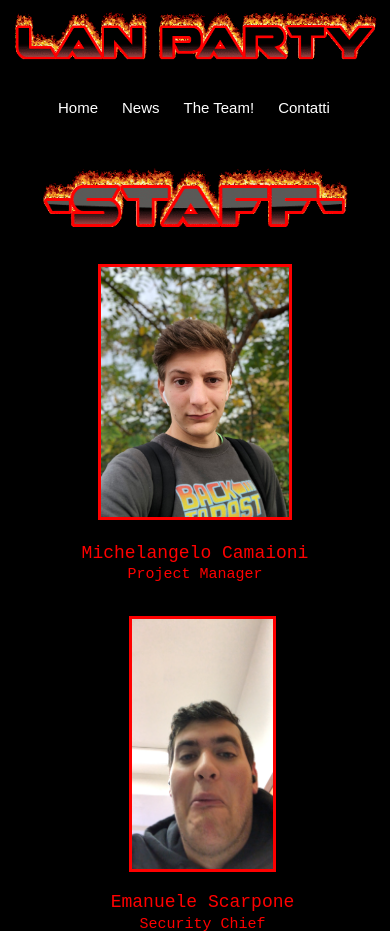
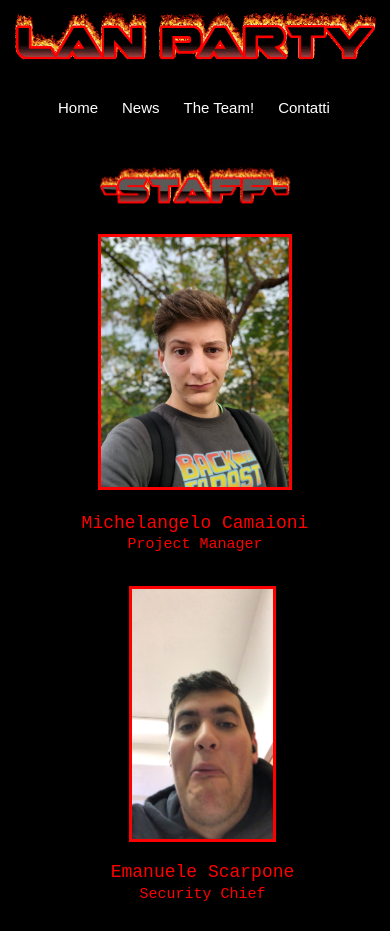
Before and after one commit to Genio2003/LAN_Party, a plain HTML site: page the_team.html in a window 390 px wide. Shown: the top 931 px of the page. Drawn offline with Linux system fonts and the light colour scheme.

Commit message:
Fixed Graphical Bug!

```diff
--- a/the_team.html
+++ b/the_team.html
@@ -22,7 +22,6 @@
 			}
 			#gif1 {
 				height: 50px;
-				margin-top: 25px;
 			}
 			ul.a {
 				text-align: left;
@@ -49,7 +48,6 @@
 			}
 		}
 
-		#gif1 {margin-top: 25px; height: 80px}
 		staff_raw {width: 100%; text-align: center;}
 		staff_title {font-size: 20px; text-align: center;}
 		ul li {list-style: none; display: inline-block; line-height: 50px;}
@@ -84,7 +82,7 @@
 		</header>
 		<main class="aligncenter">
 
-			<img id="gif1"; src="LANParty_Files/Logos/Staff.gif"; alt="LANParty Staff Logo!">
+			<img id="gif1"; style="margin-top: 25px"; src="LANParty_Files/Logos/Staff.gif"; alt="LANParty Staff Logo!"; height="80px";>
 			<div class="staff_raw">
 
 				<a href="https://twitter.com/MichyTheWinner" target="_blank"><img style="margin-top: 15px; border-color: red; border-width: 3px; border-style: solid;"; height="250px"; src="LANParty_Files/Staff_Images/IMG_0076.jpg"></a>
```
